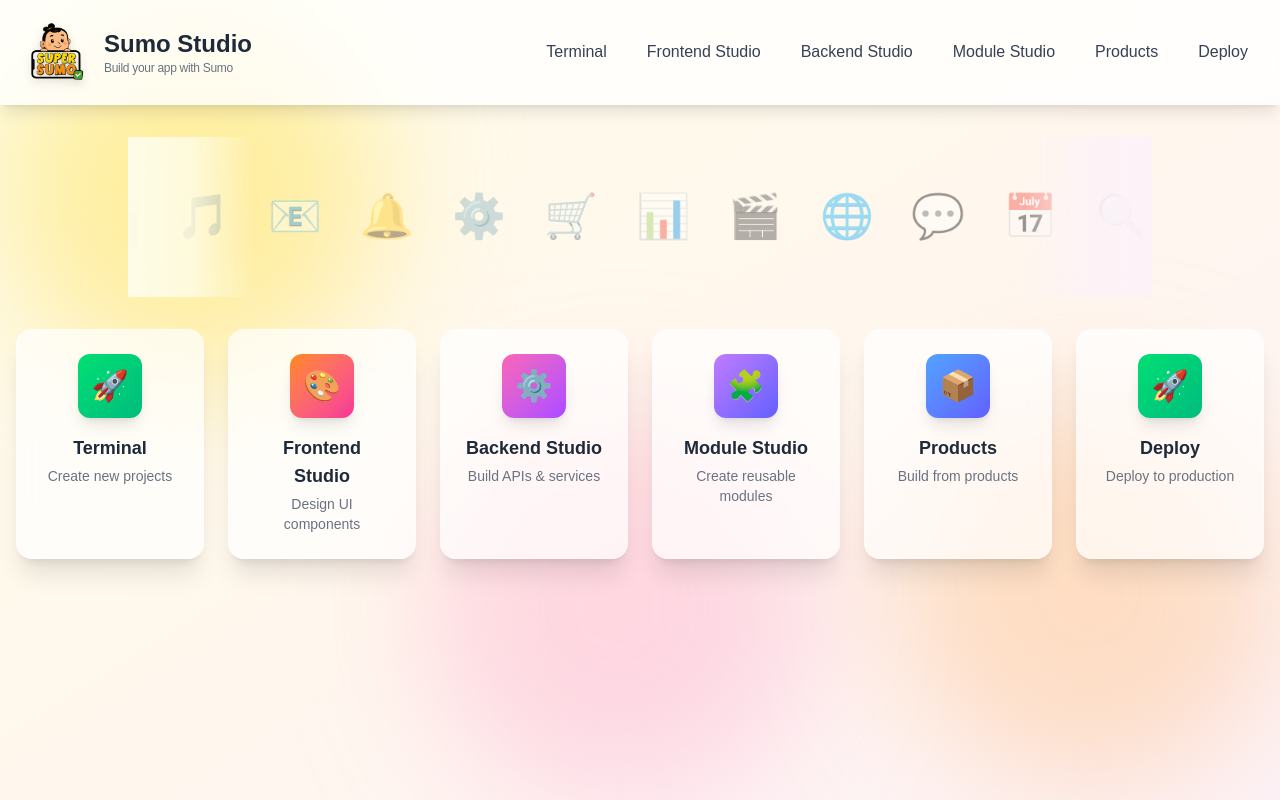
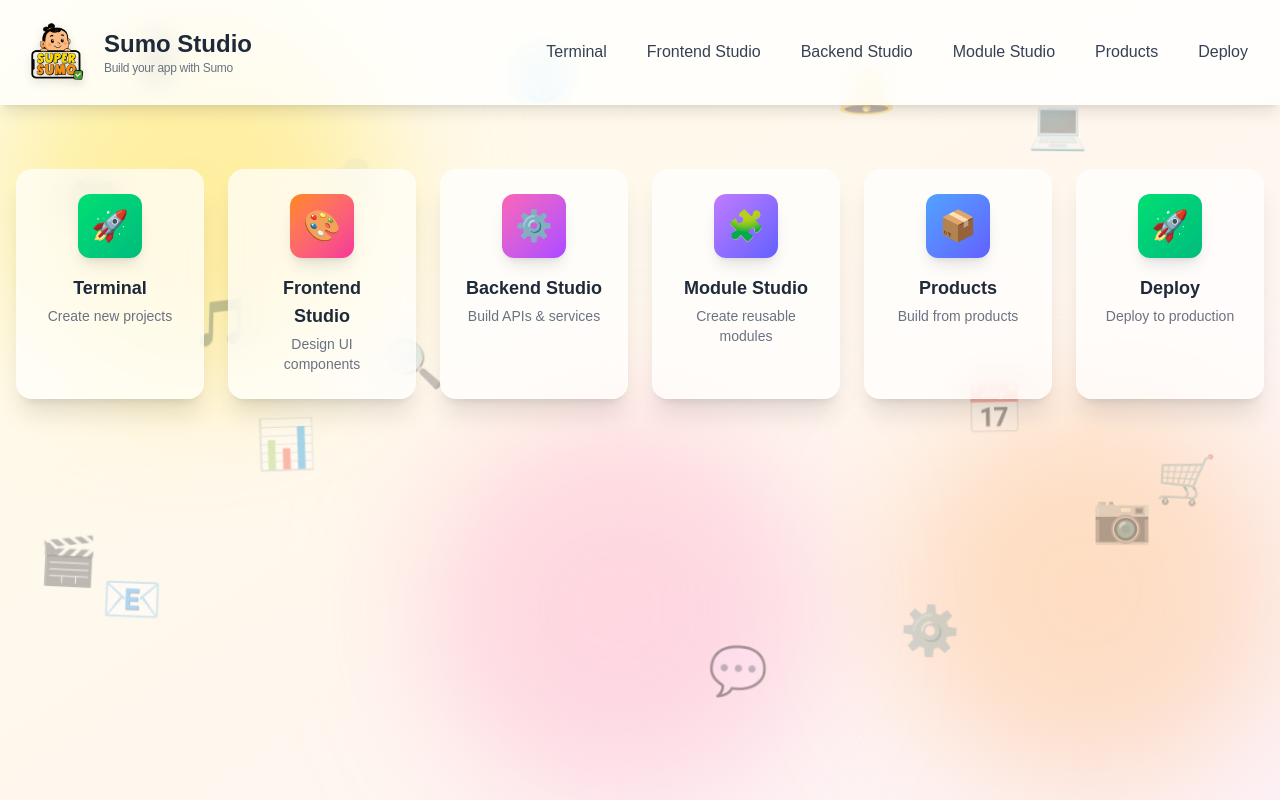
Before and after one commit to Btcoder-008/sumo-studio, a Next.js app: page /home in a window 1280 px wide. Built offline with nearby package versions, Linux system fonts and the light colour scheme.

Commit message:
Revert "Add marquee animation with center-focus effect on home page"
This reverts commit f6e50816b4695f14018b2f936c5aca0fe25a08c3.

```diff
--- a/src/app/home/page.tsx
+++ b/src/app/home/page.tsx
@@ -1,13 +1,36 @@
-"use client";
-
-import { useState, useEffect } from "react";
 import Image from "next/image";
 import Link from "next/link";
 
-// App-related icons for marquee
-const marqueeIcons = [
-  "📱", "💻", "🎮", "📷", "🎵", "📧", "🔔", "⚙️",
-  "🛒", "📊", "🎬", "🌐", "💬", "📅", "🔍", "☁️",
+// Floating app icon component
+function FloatingIcon({ icon, style }: { icon: string; style: React.CSSProperties }) {
+  return (
+    <div
+      className="absolute text-4xl md:text-5xl opacity-35 animate-float pointer-events-none"
+      style={style}
+    >
+      {icon}
+    </div>
+  );
+}
+
+// App-related icons for floating background
+const floatingIcons = [
+  { icon: "📱", top: "5%", left: "10%", delay: "0s", duration: "6s" },
+  { icon: "💻", top: "15%", right: "15%", delay: "1s", duration: "7s" },
+  { icon: "🎮", top: "25%", left: "5%", delay: "2s", duration: "5s" },
+  { icon: "📷", bottom: "30%", right: "10%", delay: "0.5s", duration: "8s" },
+  { icon: "🎵", top: "40%", left: "15%", delay: "1.5s", duration: "6s" },
+  { icon: "📧", bottom: "20%", left: "8%", delay: "3s", duration: "7s" },
+  { icon: "🔔", top: "10%", right: "30%", delay: "2.5s", duration: "5s" },
+  { icon: "⚙️", bottom: "15%", right: "25%", delay: "1s", duration: "6s" },
+  { icon: "🛒", top: "60%", right: "5%", delay: "0s", duration: "7s" },
+  { icon: "📊", bottom: "40%", left: "20%", delay: "2s", duration: "8s" },
+  { icon: "🎬", top: "70%", left: "3%", delay: "1.5s", duration: "5s" },
+  { icon: "🌐", top: "8%", left: "40%", delay: "3s", duration: "6s" },
+  { icon: "💬", bottom: "10%", right: "40%", delay: "0.5s", duration: "7s" },
+  { icon: "📅", top: "50%", right: "20%", delay: "2.5s", duration: "5s" },
+  { icon: "🔍", bottom: "50%", left: "30%", delay: "1s", duration: "8s" },
+  { icon: "☁️", top: "20%", left: "25%", delay: "0s", duration: "6s" },
 ];
 
 // Studio cards data
@@ -62,67 +85,25 @@ const studioCards = [
   },
 ];
 
-// Marquee component with center focus effect
-function IconMarquee() {
-  const [activeIndex, setActiveIndex] = useState(0);
-  const totalIcons = marqueeIcons.length;
-
-  useEffect(() => {
-    const interval = setInterval(() => {
-      setActiveIndex((prev) => (prev + 1) % totalIcons);
-    }, 2000); // 2 second hold for each center icon
-
-    return () => clearInterval(interval);
-  }, [totalIcons]);
-
-  // Create a doubled array for seamless looping
-  const displayIcons = [...marqueeIcons, ...marqueeIcons, ...marqueeIcons];
-
-  return (
-    <div className="relative w-full overflow-hidden py-8">
-      {/* Gradient fade on sides */}
-      <div className="absolute left-0 top-0 bottom-0 w-32 bg-gradient-to-r from-yellow-50 via-yellow-50/80 to-transparent z-10 pointer-events-none" />
-      <div className="absolute right-0 top-0 bottom-0 w-32 bg-gradient-to-l from-pink-50 via-pink-50/80 to-transparent z-10 pointer-events-none" />
-
-      <div
-        className="flex items-center justify-center gap-8 transition-transform duration-1000 ease-in-out"
-        style={{
-          transform: `translateX(${-activeIndex * 80}px)`,
-        }}
-      >
-        {displayIcons.map((icon, index) => {
-          const actualIndex = index % totalIcons;
-          const isCenter = actualIndex === activeIndex;
-          const isNearCenter =
-            actualIndex === (activeIndex - 1 + totalIcons) % totalIcons ||
-            actualIndex === (activeIndex + 1) % totalIcons;
-
-          return (
-            <div
-              key={index}
-              className={`flex-shrink-0 transition-all duration-500 ease-out ${
-                isCenter
-                  ? "text-7xl md:text-8xl scale-125 opacity-100 drop-shadow-2xl"
-                  : isNearCenter
-                    ? "text-5xl md:text-6xl scale-100 opacity-70"
-                    : "text-4xl md:text-5xl scale-90 opacity-40"
-              }`}
-              style={{
-                filter: isCenter ? "drop-shadow(0 0 20px rgba(251, 146, 60, 0.5))" : "none",
-              }}
-            >
-              {icon}
-            </div>
-          );
-        })}
-      </div>
-    </div>
-  );
-}
-
 export default function HomePage() {
   return (
     <div className="relative min-h-screen w-full overflow-hidden bg-gradient-to-br from-yellow-50 via-orange-50 to-pink-50">
+      {/* Floating app icons background */}
+      {floatingIcons.map((item, index) => (
+        <FloatingIcon
+          key={index}
+          icon={item.icon}
+          style={{
+            top: item.top,
+            left: item.left,
+            right: item.right,
+            bottom: item.bottom,
+            animationDelay: item.delay,
+            animationDuration: item.duration,
+          } as React.CSSProperties}
+        />
+      ))}
+
       {/* Gradient orbs for futuristic effect */}
       <div className="absolute top-0 left-0 w-96 h-96 bg-yellow-300 rounded-full mix-blend-multiply filter blur-3xl opacity-20 animate-pulse" />
       <div className="absolute top-1/2 right-0 w-96 h-96 bg-orange-300 rounded-full mix-blend-multiply filter blur-3xl opacity-20 animate-pulse" style={{ animationDelay: "1s" }} />
@@ -192,12 +173,7 @@ export default function HomePage() {
       </header>
 
       {/* Main content */}
-      <main className="relative z-10 flex flex-col items-center justify-center px-4 py-8">
-        {/* Marquee Icons */}
-        <div className="w-full max-w-5xl mb-8">
-          <IconMarquee />
-        </div>
-
+      <main className="relative z-10 flex flex-col items-center justify-center px-4 py-16">
         {/* Studio cards grid */}
         <div className="grid grid-cols-1 md:grid-cols-2 lg:grid-cols-6 gap-6 max-w-7xl w-full">
           {studioCards.map((card) => (
```
